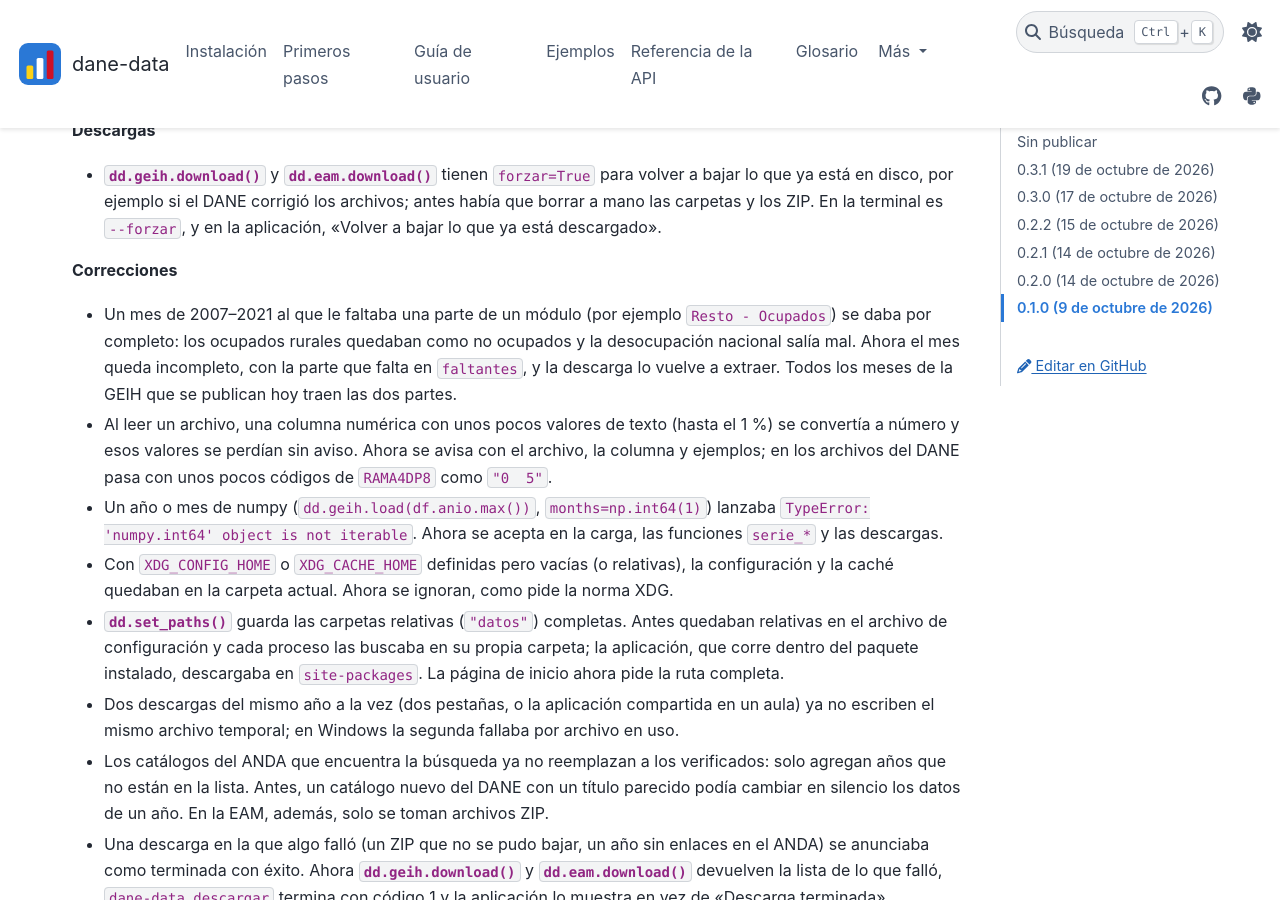
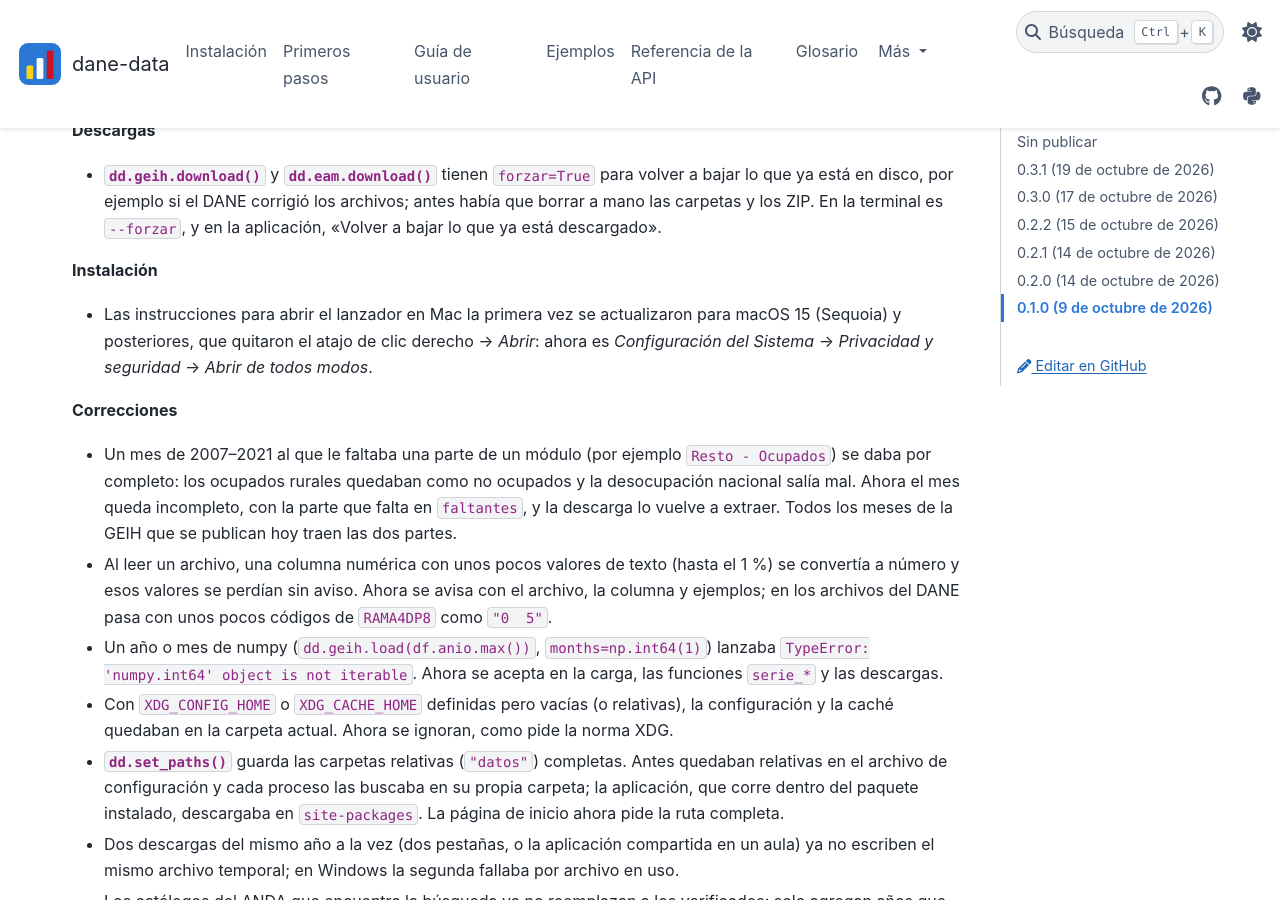
Before and after one commit to IntegralIndefinida/DANE-data, a Sphinx documentation site: the page built from docs/novedades.md, in a window 1280 px wide and 900 px high, scrolled down 404 px. Built offline with Sphinx 7.4.7 and the PyData theme 0.15.4, drawn with Linux system fonts in a browser that asks for light colours.

Commit message:
Actualizar cómo abrir el lanzador en Mac desde macOS Sequoia
LEEME.txt, el README, la instalación y las notas del release decían «clic derecho → Abrir → Abrir». Desde macOS 15 (Sequoia) Apple quitó ese atajo para software sin notarizar: hay que intentar abrirlo, cerrar el aviso e ir a Configuración del Sistema → Privacidad y seguridad → Abrir de todos modos. Los nombres son los de la ayuda de Apple para Latinoamérica; se deja el atajo viejo para macOS 14 o anterior.

```diff
--- a/docs/novedades.md
+++ b/docs/novedades.md
@@ -14,6 +14,12 @@
 * {dd}`geih.download()` y {dd}`eam.download()` tienen `forzar=True` para volver a bajar lo que ya está en
   disco, por ejemplo si el DANE corrigió los archivos; antes había que borrar a mano las carpetas y los ZIP.
   En la terminal es `--forzar`, y en la aplicación, «Volver a bajar lo que ya está descargado».
+
+**Instalación**
+
+* Las instrucciones para abrir el lanzador en Mac la primera vez se actualizaron para macOS 15 (Sequoia) y
+  posteriores, que quitaron el atajo de clic derecho → *Abrir*: ahora es *Configuración del Sistema* →
+  *Privacidad y seguridad* → *Abrir de todos modos*.
 
 **Correcciones**
 
```
Also changed, not shown: LEEME.txt (+5 -2 lines), README.md (+3 -1 lines), docs/instalacion.md (+3 -1 lines), .github/NOTAS_RELEASE.md.
